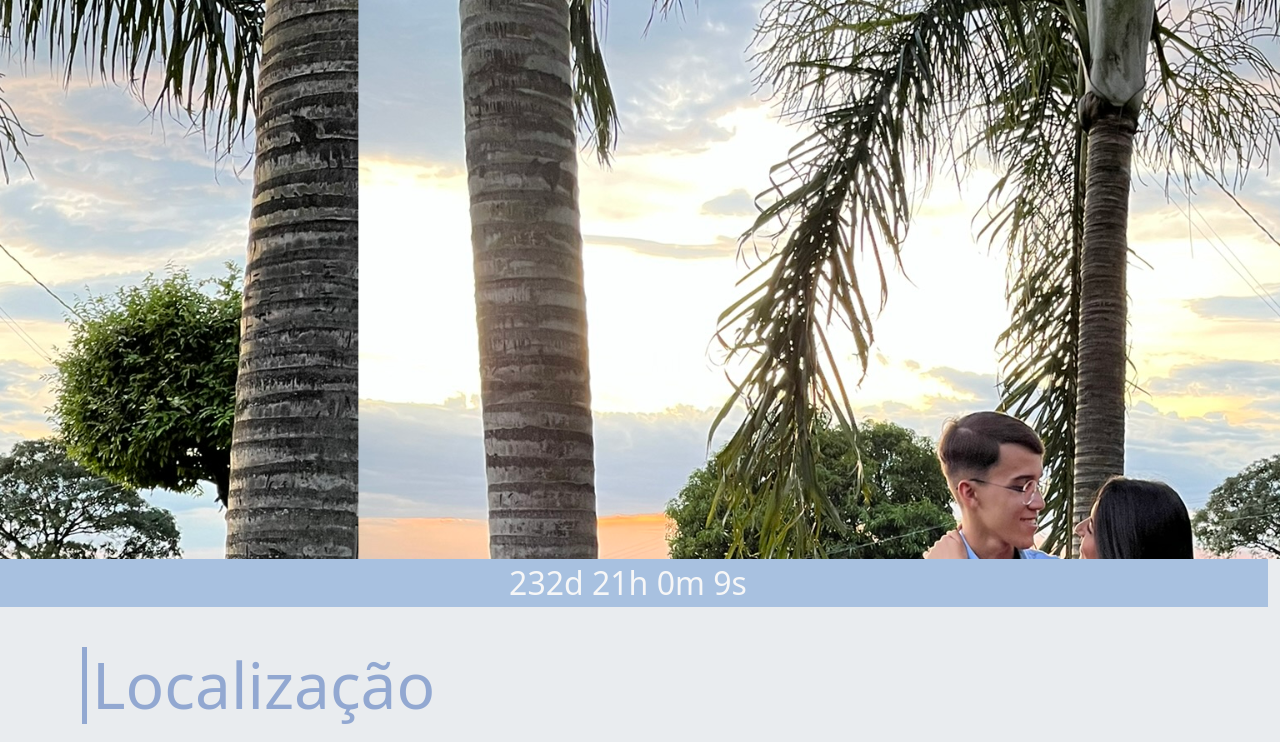
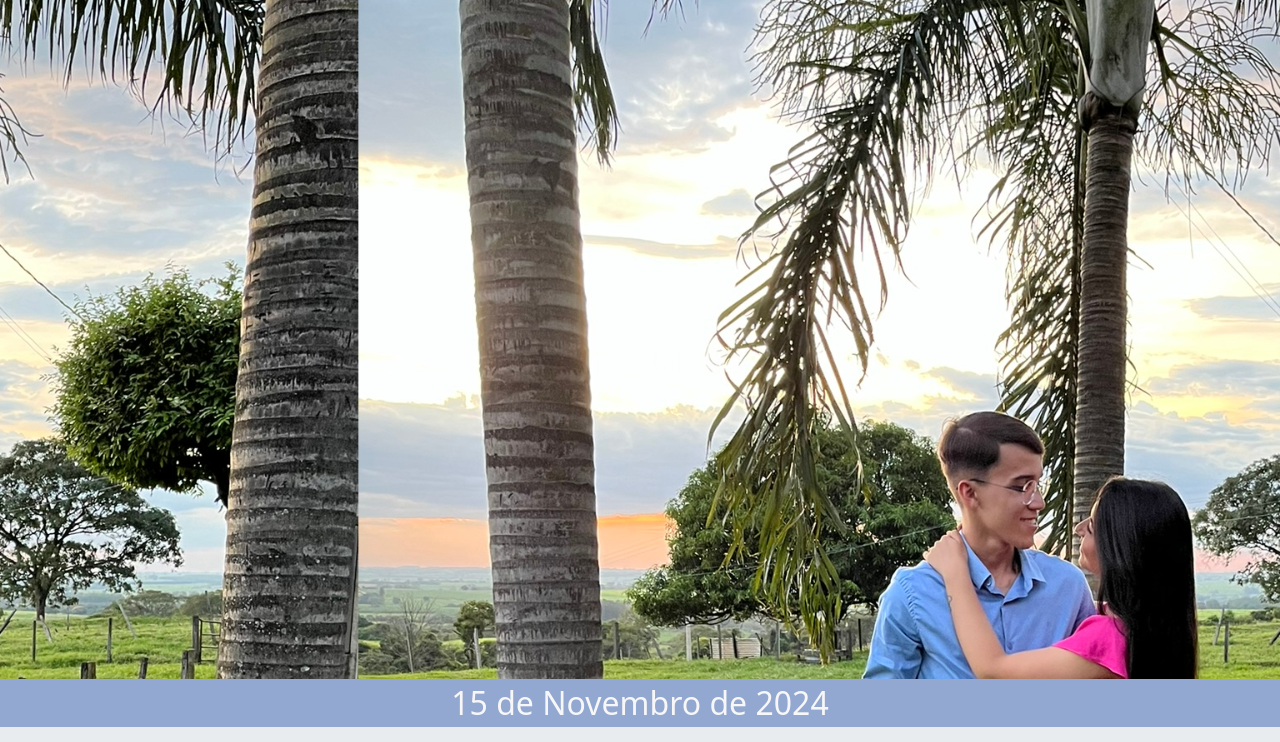
Before and after one commit to Dhaxx/KB_WEDDING, a Django app: template weddingSite/templates/home/home.html in a window 1280 px wide. Shown: the part 118-860 px from the top of the page. Run offline with Django 3.2, Linux system fonts and the light colour scheme; the template is opened without the code that fills it, so the values that code supplies are empty; some web fonts are replaced.

Commit message:
+ Atualizando o arquivo home e login css; + Removendo timer do html da home

```diff
--- a/weddingSite/static/css/home.css
+++ b/weddingSite/static/css/home.css
@@ -16,12 +16,21 @@
     color: #7c8795;
 }
 
+.container-data {
+    background-color: #92A8D1;
+    color: #f7f7f7;
+    font-size: 2em;
+    font-weight: 200;
+    padding: 0;
+    margin: 0;
+}
+
 .imagem-central {
     background-image: url('../imgs/KB_main_img.JPEG');
     background-size: cover;
     background-position-x: 28vw;
     background-position-y: 200vh;
-    height: 70vh;
+    height: 85vh;
 }
 
 .container-timer {
--- a/weddingSite/static/css/login.css
+++ b/weddingSite/static/css/login.css
@@ -32,7 +32,6 @@
     padding: 0;
     margin: 0;
     display: flex;
-    /* justify-content: center; */
     align-items: center;
     background-color: rgb(255, 255, 255);
     flex-direction: column;
--- a/weddingSite/templates/home/home.html
+++ b/weddingSite/templates/home/home.html
@@ -31,8 +31,11 @@
 </div>
 <div class="position-relative overflow-hidden p-3 p-md-5 text-center imagem-central">
 </div>
-<div class="row text-center container-timer">
+<!-- <div class="row text-center container-timer">
     <div id="timer"></div>
+</div> -->
+<div class="row text-center container-data">
+    <span>15 de Novembro de 2024</span>
 </div>
 <div class="container container-localizacao" id="localizacao">
     <div class="row g-0 bg-body-secondary position-relative">
--- a/weddingSite/views/HomeView.py
+++ b/weddingSite/views/HomeView.py
@@ -8,7 +8,6 @@ def home_view(request):
     return render(request, 'home/home.html')
 
 def confirm_presence(request):
-    print(request.POST)  # Imprime o POST da requisição
     if 'group_guest_id' in request.session and 'is_attending' in request.POST:
         group_guest_id = request.session['group_guest_id']
         is_attending = request.POST['is_attending'] == 'true'
```
